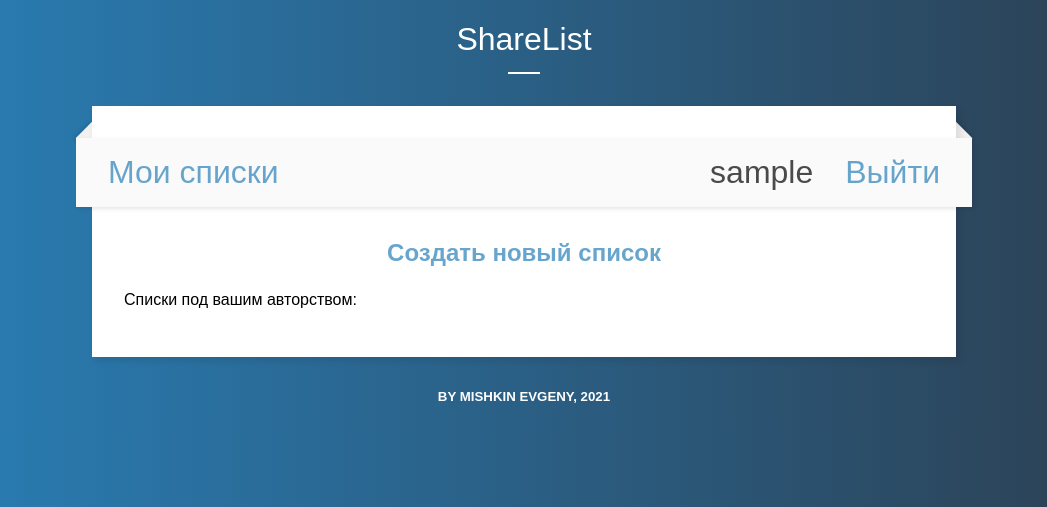
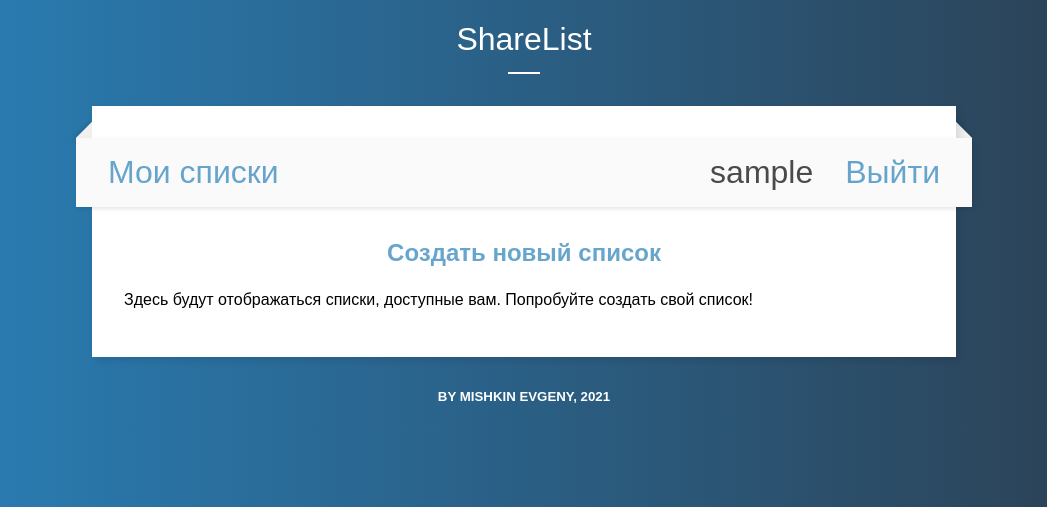
Before and after one commit to NewSouthMjos/ShareList, a Django app: page /lists/ in a window 1280 px wide. Shown: the top 507 px of the page, without its empty margins (116-1163 px from the left). Run offline with Django 3.2, Linux system fonts and the light colour scheme; the visitor is signed in with stand-in values (Sample User, id 1).

Commit message:
If there is no lists, added label in mainpage

```diff
--- a/sharelist/templates/mainpage.html
+++ b/sharelist/templates/mainpage.html
@@ -2,12 +2,16 @@
 {% extends 'base.html' %}
 {% block content %}
 	<h2 class="centered"><p><a href="{% url 'newlist' %}">Создать новый список</a></p></h2>
+	{% if userlists_byauthor %}
 		<p>Списки под вашим авторством:</p>
 		{% for cur_list in userlists_byauthor %}
 			<div class="list_object">
 			<h4><a href="{% url 'detailpage' cur_list.id %}">{{ cur_list.title }}</a></h4> <a href="{% url 'deletelist' cur_list.id %}">Удалить</a> <a href="{% url 'controllist' cur_list.id %}">Управление доступом</a>
 			</div>
 		{% endfor %}
+	{% else %}
+	<p>Здесь будут отображаться списки, доступные вам. Попробуйте создать свой список!</p>
+	{% endif %}
 
 	{% if userlists_readwrite %}
 		<p>Списки с доступом на чтение/запись:</p>
```
Lines whose indentation alone changed are shown as unchanged.
